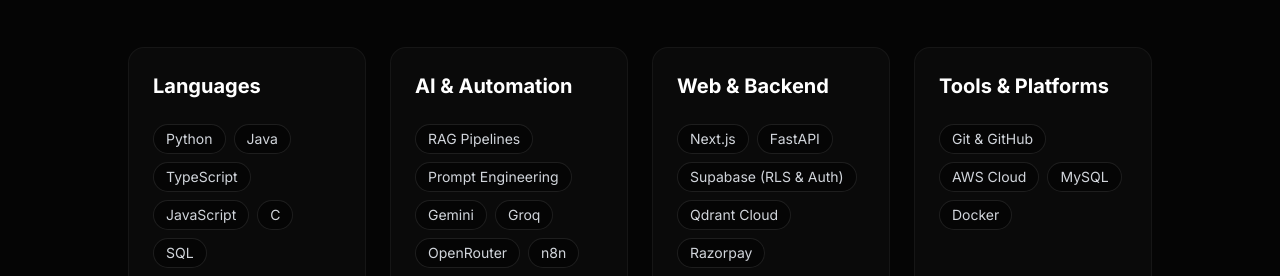
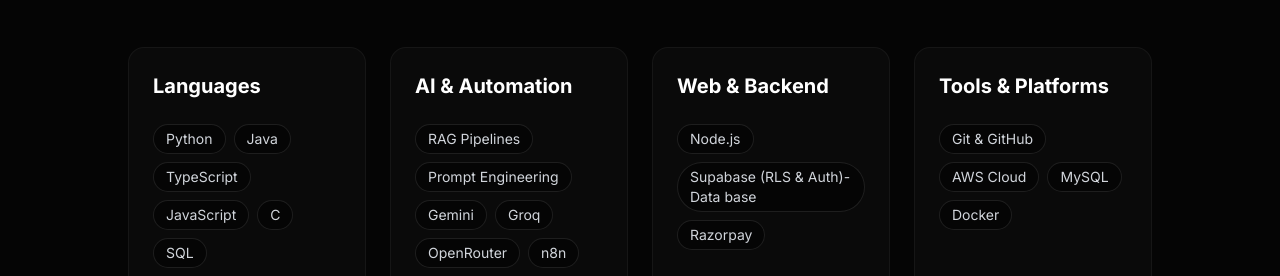
Before and after one commit to Praveen-pk-pro/Portfolio-pk, a React (Vite) app: page / in a window 1280 px wide. Shown: the part 1762-2038 px from the top of the page. Built offline with nearby package versions, Linux system fonts and the light colour scheme.

Commit message:
Modify skills in Web & Backend section
Updated skills for the 'Web & Backend' section to include Node.js and modified Supabase description.

```diff
--- a/src/constants.ts
+++ b/src/constants.ts
@@ -115,7 +115,7 @@
   },
   {
     title: "Web & Backend",
-    skills: ["Next.js", "FastAPI", "Supabase (RLS & Auth)", "Qdrant Cloud", "Razorpay"]
+    skills: ["Node.js", "Supabase (RLS & Auth)-Data base", "Razorpay"]
   },
   {
     title: "Tools & Platforms",
```
